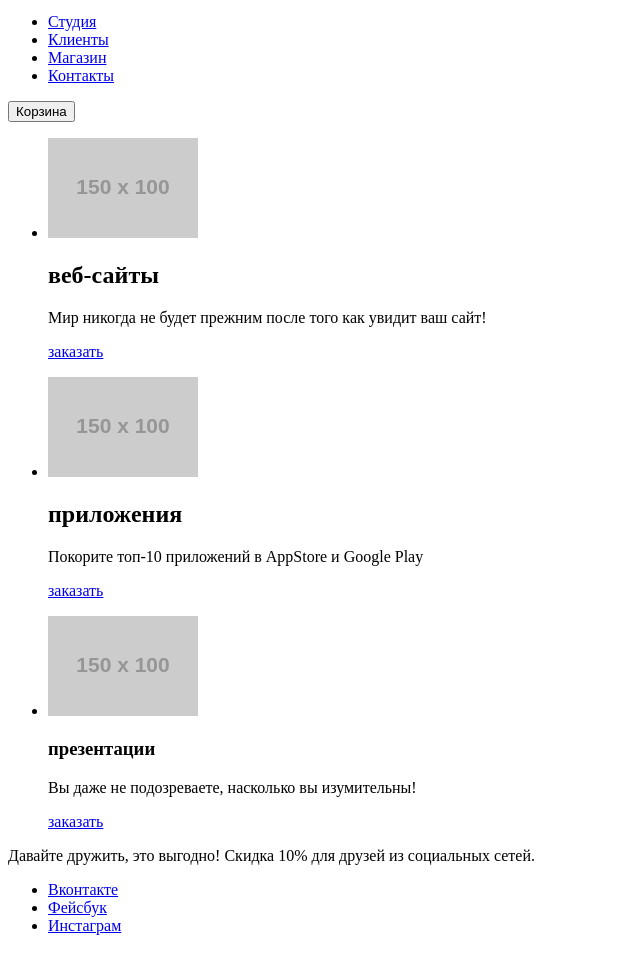
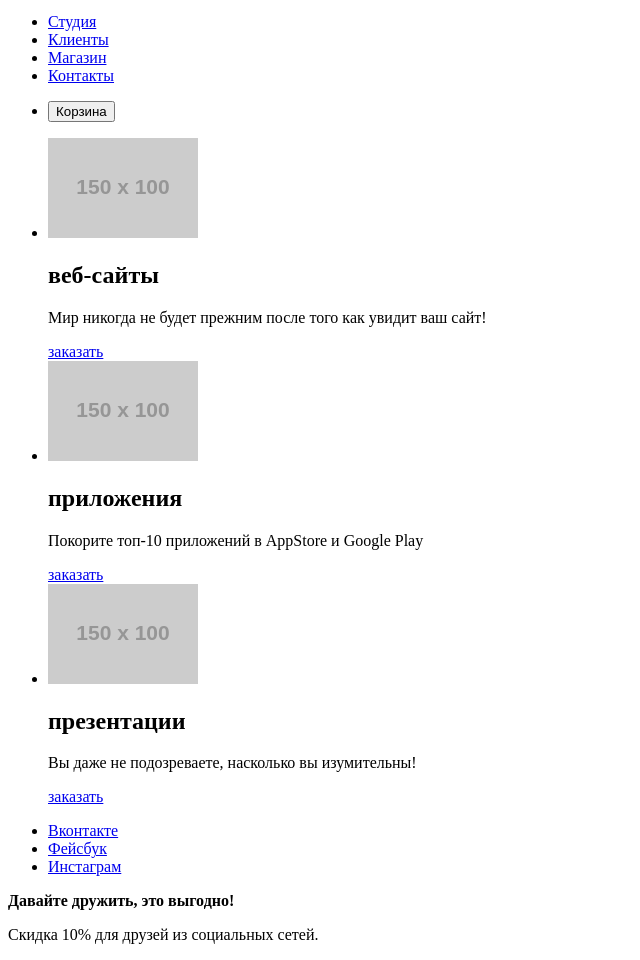
Before and after one commit to ElenaGen/1162399-nerds-26, a plain HTML site: page index.html in a window 1280 px wide. Shown: the part 29-989 px from the top of the page, without its empty margins (0-640 px from the left). Drawn offline with Linux system fonts and the light colour scheme; placeholder pictures from the web are drawn by us.

Commit message:
Update index.html

```diff
--- a/index.html
+++ b/index.html
@@ -7,10 +7,8 @@
   <body>
     <header>
       <nav>
-        <a>
-        <img src="img/nerds-logo.svg" width="160" height="67" left="140" top="48"
-        alt="nerd's">
-        </a>
+        <a><img src="img/nerds-logo.svg" width="160" height="67" left="140" top="48"
+        alt="nerd's"></a>
         <ul>
           <li><a href="#">Студия</a></li>
           <li><a href="#">Клиенты</a></li>
@@ -19,31 +17,31 @@
        </ul>
        </nav>
          <div>
+           <ul>
+             <li>
                 <button type="button">Корзина</button>
+             </li>
+           </ul>
          </div>
     </header>
     <main>
       <section>
         <ul>
           <li>
-              <a href="#"> <img src="https://via.placeholder.com/150x100" alt="illustration-1"></a><img src>
-        <h1>веб-сайты</h1>
+            <img src="https://via.placeholder.com/150x100" alt="illustration-1"></a><src>
+        <h2>веб-сайты</h2>
         <p>Мир никогда не будет прежним после того как увидит ваш сайт!</p>
       <a href="catalog.html">заказать</a>
     </li>
-  </ul>
-    <ul>
       <li>
-              <a href="#"> <img src="https://via.placeholder.com/150x100" alt="illustration-2"></a><img src>
+            <img src="https://via.placeholder.com/150x100" alt="illustration-2"></a><src>
         <h2>приложения</h2>
         <p>Покорите топ-10 приложений в AppStore и Google Play</p>
       <a href="catalog.html">заказать</a>
     </li>
-  </ul>
-    <ul>
       <li>
-              <a href="#"> <img src="https://via.placeholder.com/150x100" alt="illustration-3"></a><img src>
-      <h3>презентации</h3>
+            <img src="https://via.placeholder.com/150x100" alt="illustration-3"></a><src>
+      <h2>презентации</h2>
       <p>Вы даже не подозреваете, насколько вы изумительны!</p>
    <a href="catalog.html">заказать</a>
   </li>
@@ -53,14 +51,13 @@
     </main>
 
     <footer>
-      <p>
-        Давайте дружить, это выгодно! Скидка 10% для друзей из социальных сетей.
-      </p>
         <ul>
             <li><a href="#">Вконтакте</a></li>
             <li><a href="#">Фейсбук</a></li>
             <li><a href="#">Инстаграм</a></li>
           </ul>
+      <b>Давайте дружить, это выгодно!</b>
+      <p>Скидка 10% для друзей из социальных сетей.</p>
     </footer>
   </body>
 </html>
```
Lines whose indentation alone changed are shown as unchanged.
